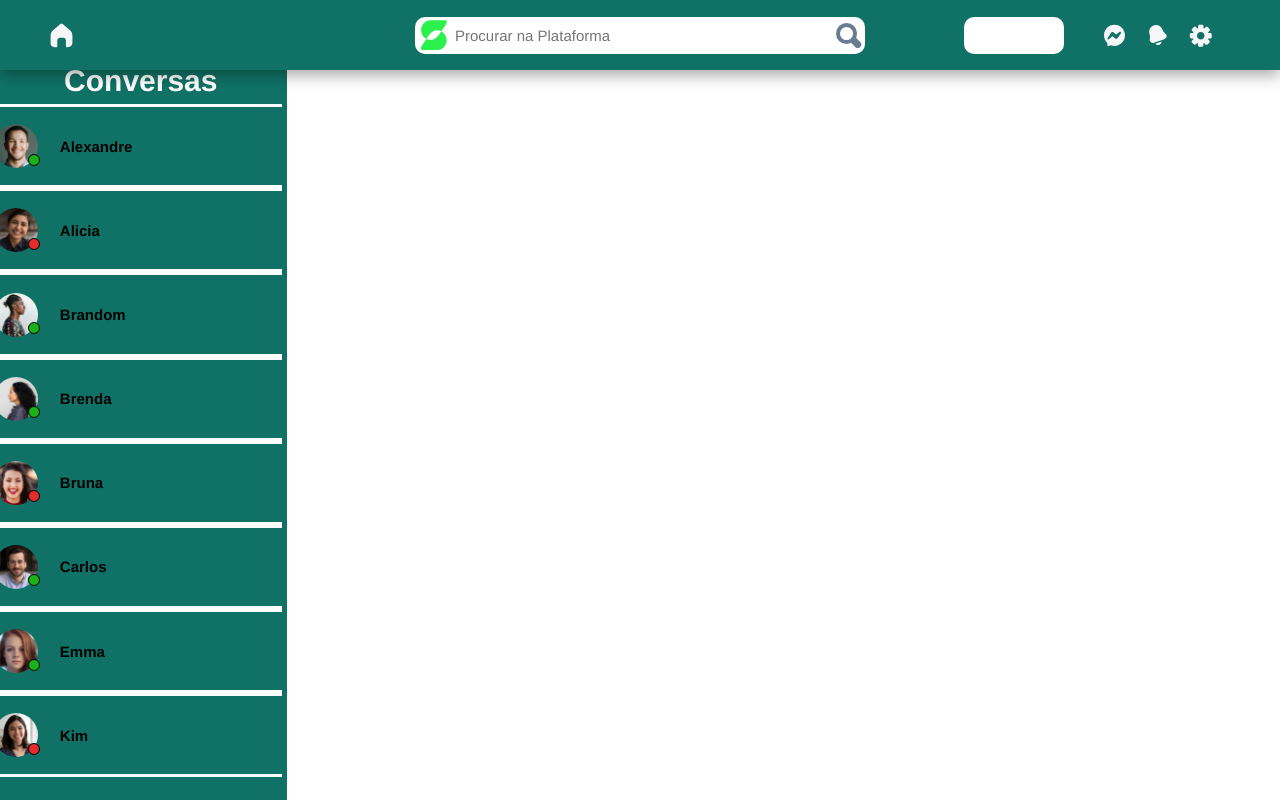
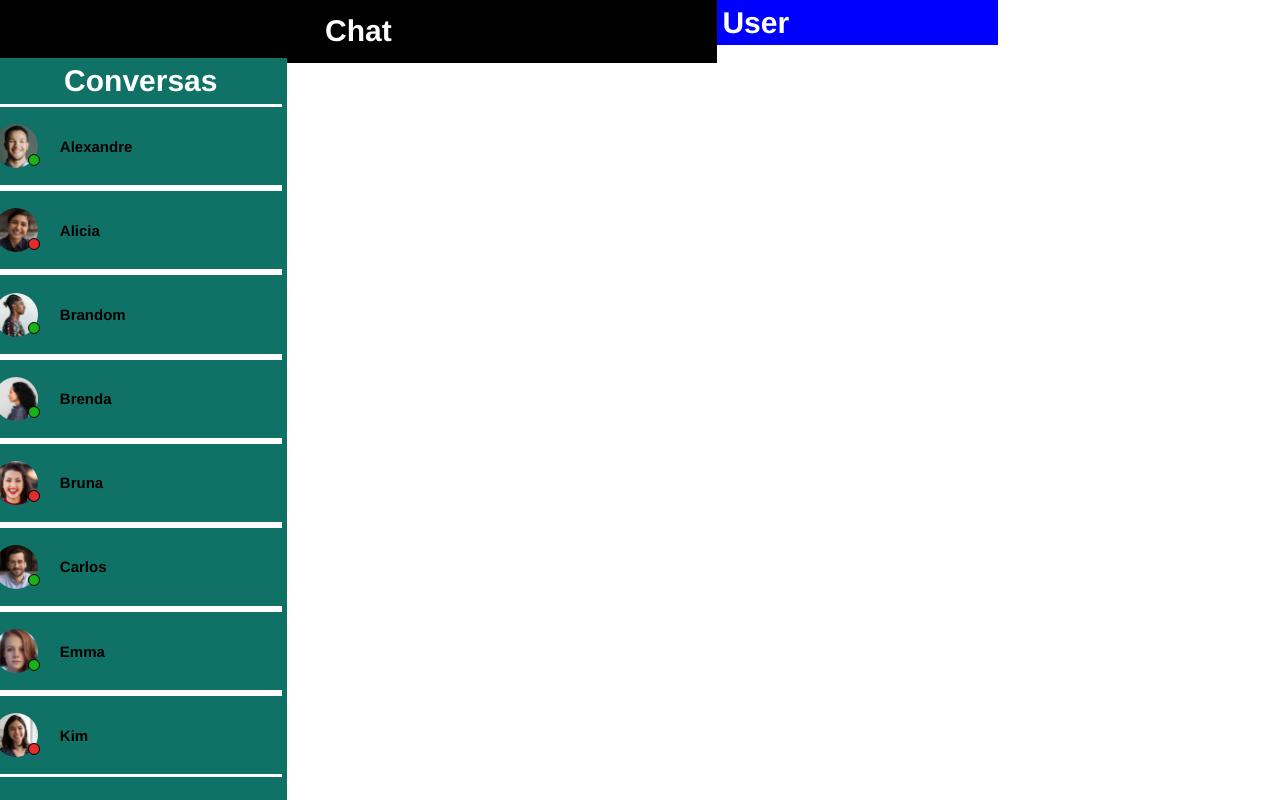
Before and after one commit to regiszaum/projeto-solutinhos, a Vue app: page /chat in a window 1280 px wide. Built offline with nearby package versions, Linux system fonts and the light colour scheme.

Commit message:
instalacao axios + vuex OK

```diff
--- a/package.json
+++ b/package.json
@@ -8,9 +8,11 @@
     "lint": "vue-cli-service lint"
   },
   "dependencies": {
+    "axios": "^0.24.0",
     "core-js": "^3.6.5",
     "vue": "^3.0.0",
-    "vue-router": "^4.0.12"
+    "vue-router": "^4.0.12",
+    "vuex": "^3.6.2"
   },
   "devDependencies": {
     "@vue/cli-plugin-babel": "~4.5.0",
--- a/src/components/screens/TelaChat.vue
+++ b/src/components/screens/TelaChat.vue
@@ -1,6 +1,6 @@
 <template>
-    <div>
-        <NavBar/>
+    <div class="tela">
+        <!-- <NavBar/> -->
 
         <div class="conversas">
             <h1>Conversas</h1>
@@ -14,7 +14,9 @@
         <Contact :url="'Kim.png'" :name="'Kim'" :online_sts="'offline'"/>
         </div>
 
-        <div class="chat">123</div>
+        <div class="chat">
+            <h1>Chat</h1>
+        </div>
 
         <div class="user-perfil">
             <h1>User</h1>
@@ -43,6 +45,10 @@ export default {
      font-size: 30px;
  }
 
+.tela {
+    display: flex;
+}
+
  .conversas{
 
    position: fixed;
@@ -55,7 +61,6 @@ export default {
    background: var(--verde-escuro);
    margin-top: 4.5%;
    padding-top: 0.1%;
-   /* padding-left: 1%; */
    border-right: 5px solid var(--verde-escuro);
    overflow-x: hidden;
    overflow-y: scroll;
@@ -71,12 +76,21 @@ export default {
   }
 
   .chat {
-      width: 56%;
-      background-color: black;
-      display: flex;
-      flex-direction: column;
-      position: center;
+    display: flex;
+    flex-direction: column;
+    align-items: center;
+    align-self: stretch;
+    justify-content: center;
+    background-color: black;
+    width: 56%;
+    /* height: 750px; */
 
   }
 
+  .user-perfil {
+      width: 22%;
+      height: 100%;
+      background-color: blue;
+
+  }
 </style>
```
Also changed, not shown: 1 other file (tests, documents, lock files or other folders).
